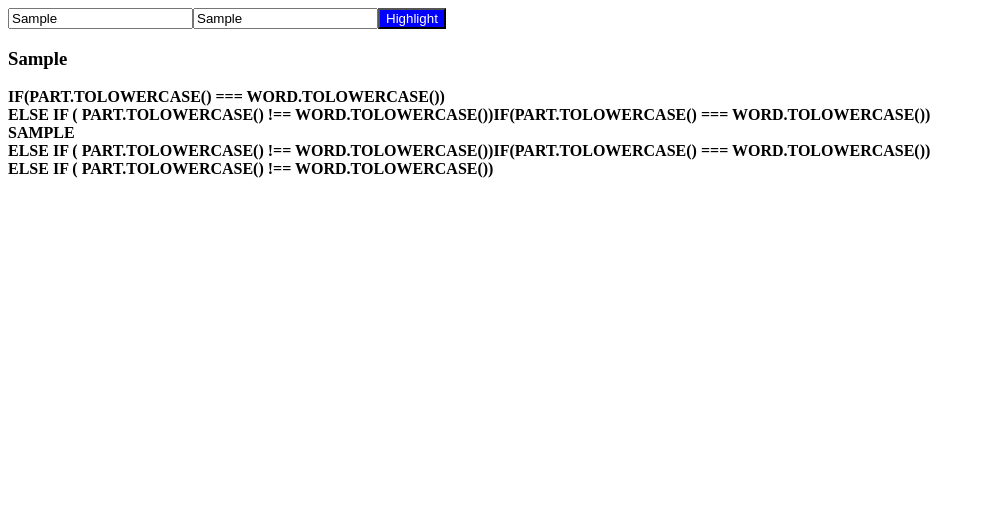
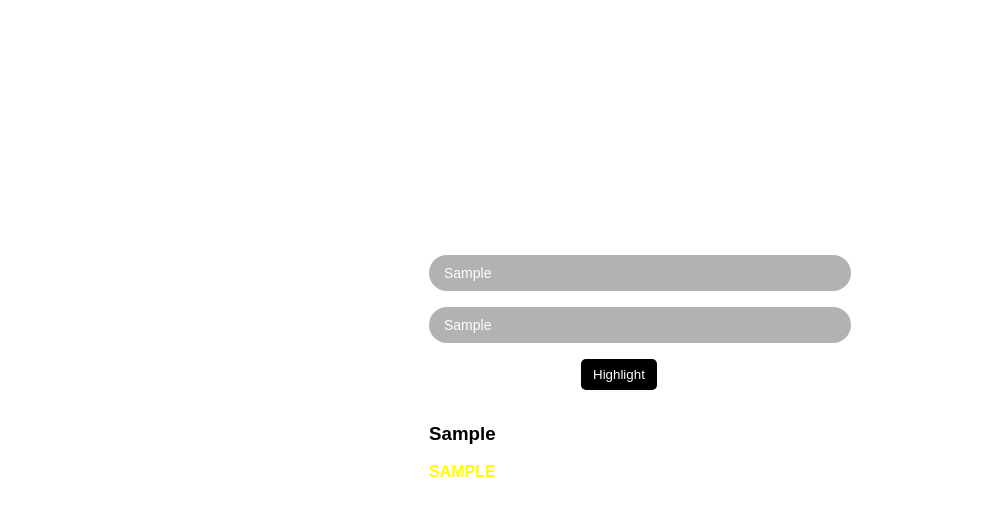
Before and after one commit to trizzi/Text-Highlighter, a React (Create React App) app: page / in a window 1280 px wide. Both pictures are taken after typing "Sample", "Sample" into the empty fields and a click on the button "Highlight". Shown: the top 516 px of the page, without its empty margins (0-985 px from the left). Built offline with nearby package versions, Linux system fonts and the light colour scheme.

Commit message:
Added some styles in app.css component

```diff
--- a/src/App.css
+++ b/src/App.css
@@ -1,3 +1,73 @@
-.btn{
+* {
+    box-sizing: border-box;
+  }
+
+  :root {
+    --primary-color: #000;
+    --secondary-color: #fff;
+  }
+  html.dark {
+    --primary-color: #fff;
+    --secondary-color: #333;
+  }
+  html.dark {
+    background-color: #000;
+    color: var(--primary-color);
+  }
+
+  html {
+    transition: all 0.5s ease-in;
+  }
+
+  body {
+    font-family: 'Heebo', sans-serif;
+    display: flex;
+    align-items: center;
+    justify-content: center;
+    height: 100vh;
+    overflow: hidden;
+    margin: 0;
+  }
+
+  .form{
+      margin: 0 2rem;
+  }
+
+  input {
+    background: rgba(0, 0, 0, 0.3);
+    border: 0;
+    border-radius: 20px;
+    margin-top: 1rem;
     color: #fff;
-}
+    font-size: 14px;
+    padding: 10px 15px;
+    width: 100%;
+  }
+
+  .btn {
+    cursor: pointer;
+    background-color: var(--primary-color);
+    color: var(--secondary-color);
+    border: none;
+    border-radius: 5px;
+    padding: 8px 12px;
+    margin: 1rem 7rem;
+    position: absolute;
+    display: flex;
+    align-items: center;
+    justify-content: center;
+  }
+
+  .btn:focus {
+    outline: none;
+  }
+
+  .highlighted-text{
+      margin: 5rem 2rem;
+  }
+
+  @media only screen and (min-width: 600px){
+      .btn{
+          margin: 1rem 9.5rem;
+      }
+  }
--- a/src/component/Button.js
+++ b/src/component/Button.js
@@ -1,11 +1,10 @@
 import React from 'react';
 import PropTypes from 'prop-types';
 
-const Button = ({ color, text, onClick }) => {
+const Button = ({ text, onClick }) => {
   return (
     <button
       data-testid='click'
-      style={{ backgroundColor: color }}
       onClick={onClick}
       className='btn'>
       {text}
@@ -15,7 +14,6 @@ const Button = ({ color, text, onClick }) => {
 
 Button.propTypes = {
   text: PropTypes.string,
-  color: PropTypes.string,
   onClick: PropTypes.func,
 };
 
--- a/src/component/Highlight.js
+++ b/src/component/Highlight.js
@@ -10,15 +10,16 @@ const Highlight = ({ sentence, word, show }) => {
         {parts.map((part, i) => (
           <span
             key={i}
-            style={{
-              fontWeight: 'bold',
-              color: '#000',
-              textTransform: 'uppercase',
-            }}>
-            if(part.toLowerCase() === word.toLowerCase())
-            {<div>{part}</div>}else if ( part.toLowerCase()
-            !== word.toLowerCase())
-            {alert('Cannot highlight word in sentence')}
+            style={
+              part.toLowerCase() === word.toLowerCase()
+                ? {
+                    fontWeight: 'bold',
+                    color: '#FFFF00',
+                    textTransform: 'uppercase',
+                  }
+                : {}
+            }>
+            {part}
           </span>
         ))}
       </span>
@@ -27,7 +28,7 @@ const Highlight = ({ sentence, word, show }) => {
 
   return (
     show && (
-      <div>
+      <div className='highlighted-text'>
         <h3>{sentence}</h3>
         {getHighlightedText(sentence, word)}
       </div>
@@ -37,13 +38,7 @@ const Highlight = ({ sentence, word, show }) => {
 
 export default Highlight;
 
-// part.toLowerCase() === word.toLowerCase()
-// ? {
-//     fontWeight: 'bold',
-//     color: '#FFFF00',
-//     textTransform: 'uppercase',
-//   }
-// : {
-//   part.toLowerCase() !== word.toLowerCase(){
-//   alert("Cannot highlight word in sentence")
-// }}
+// if(part.toLowerCase() === word.toLowerCase())
+// {<div>{part}</div>}else if ( part.toLowerCase()
+// !== word.toLowerCase())
+// {alert('Cannot highlight word in sentence')}
--- a/src/component/Search.js
+++ b/src/component/Search.js
@@ -18,9 +18,10 @@ const Search = ({ setSentence, setWord, onHighlight }) => {
   };
 
   return (
-    <form data-testid='search'>
+    <form data-testid='search' className='form'>
       <input
         type='text'
+        className='input-1'
         placeholder='Type a sentence (max 100)'
         maxLength='100'
         required
@@ -29,14 +30,11 @@ const Search = ({ setSentence, setWord, onHighlight }) => {
       <input
         type='text'
         required
+        className='input-2'
         placeholder='Type a word to highlight it'
         onChange={onWordChange}
       />
-      <Button
-        color='blue'
-        text='Highlight'
-        onClick={onClick}
-      />
+      <Button text='Highlight' onClick={onClick} />
     </form>
   );
 };
@@ -48,3 +46,14 @@ Search.protoType = {
 };
 
 export default Search;
+
+// toggleEl.addEventListener('click', (e) => {
+//     const html = document.querySelector('html');
+//     if (html.classList.contains('dark')) {
+//       html.classList.remove('dark');
+//       e.target.innerHTML = 'Dark Mode';
+//     } else {
+//       html.classList.add('dark');
+//       e.target.innerHTML = 'Light Mode ';
+//     }
+//   });
```
